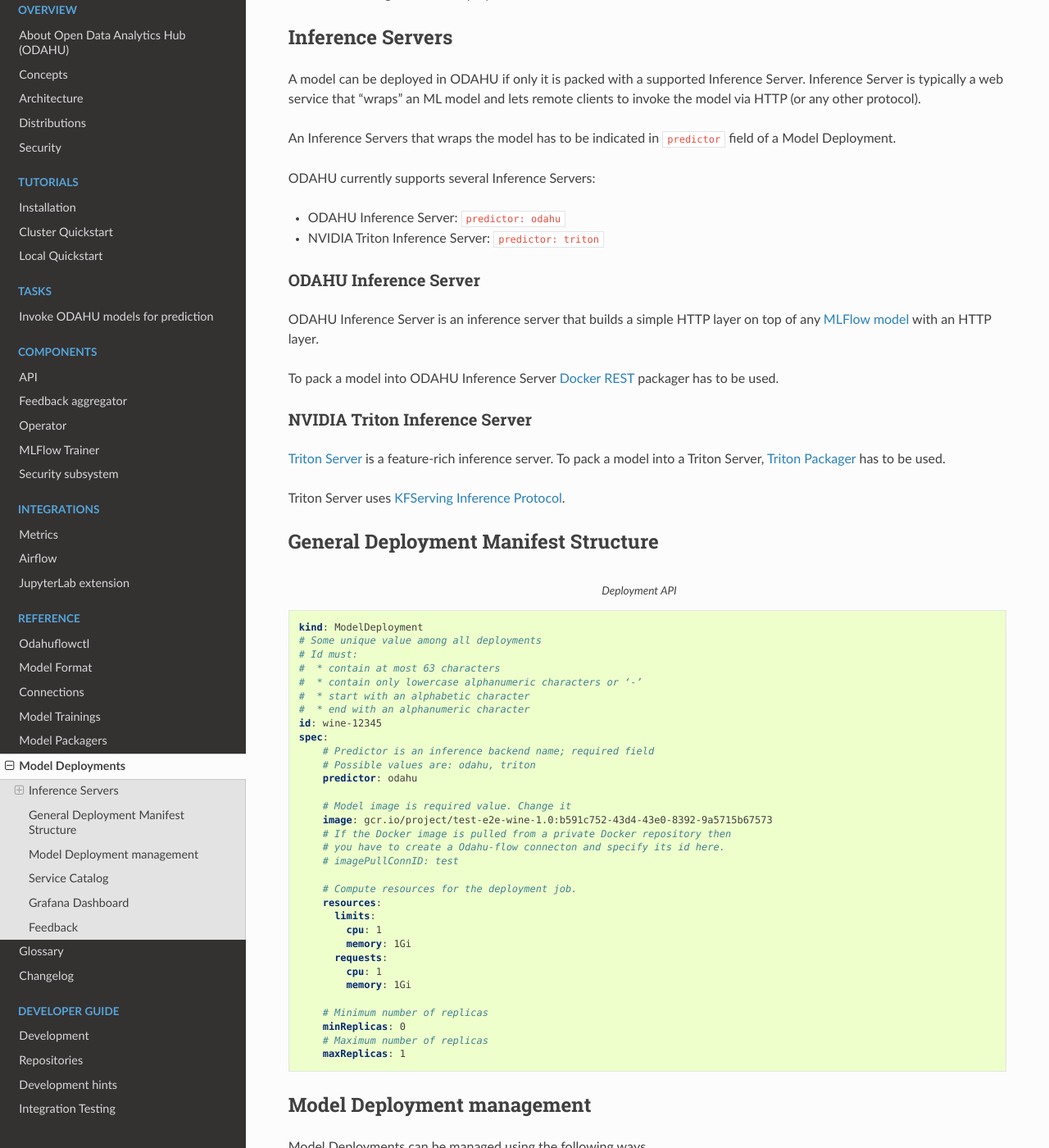
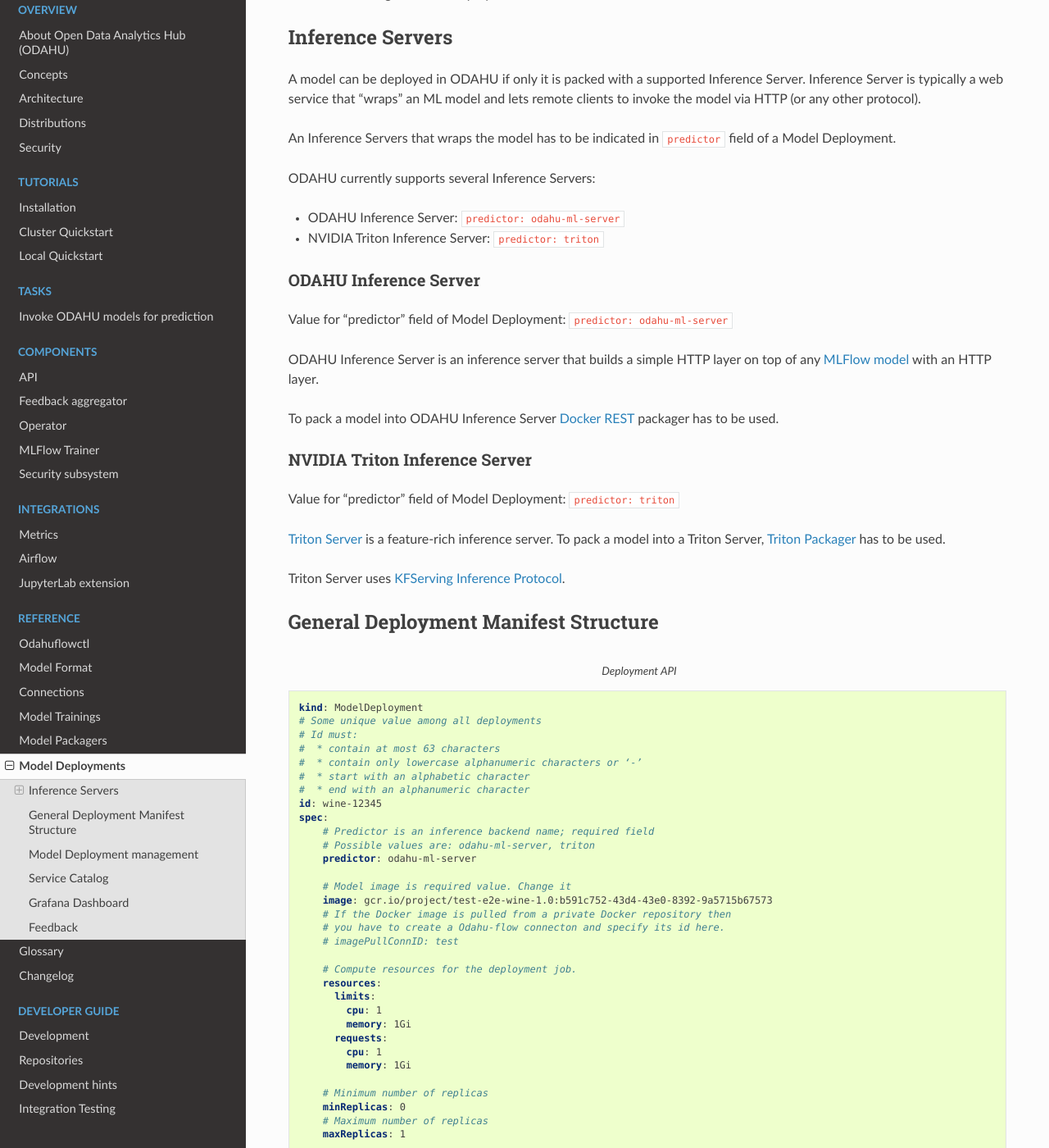
Before and after one commit to odahu/odahu-docs, a Sphinx documentation site: the page built from source/ref_deployments.rst, in a window 1280 px wide and 1400 px high, scrolled down 323 px. Shown: the whole window at 82% size. Built offline with Sphinx 7.4.7 and the Read the Docs theme 2.0.0, drawn with Linux system fonts in a browser that asks for light colours; formulas are drawn with MathJax 3.

```diff
--- a/source/ref_deployments.rst
+++ b/source/ref_deployments.rst
@@ -22,11 +22,13 @@
 
 ODAHU currently supports several Inference Servers:
 
-- ODAHU Inference Server: :code:`predictor: odahu`
+- ODAHU Inference Server: :code:`predictor: odahu-ml-server`
 - NVIDIA Triton Inference Server: :code:`predictor: triton`
 
 ODAHU Inference Server
 ################
+
+Value for "predictor" field of Model Deployment: :code:`predictor: odahu-ml-server`
 
 ODAHU Inference Server is an inference server that builds a simple HTTP layer on top of any
 `MLFlow model <https://www.mlflow.org/docs/latest/models.html>`_ with an HTTP layer.
@@ -35,6 +37,8 @@
 
 NVIDIA Triton Inference Server
 ####################
+
+Value for "predictor" field of Model Deployment: :code:`predictor: triton`
 
 `Triton Server <https://github.com/triton-inference-server/server>`_ is a feature-rich inference server.
 To pack a model into a Triton Server, :ref:`Triton Packager <ref_packagers:Nvidia Triton Packager>` has to be used.
@@ -58,8 +62,8 @@
     id: wine-12345
     spec:
         # Predictor is an inference backend name; required field
-        # Possible values are: odahu, triton
-        predictor: odahu
+        # Possible values are: odahu-ml-server, triton
+        predictor: odahu-ml-server
 
         # Model image is required value. Change it
         image: gcr.io/project/test-e2e-wine-1.0:b591c752-43d4-43e0-8392-9a5715b67573
--- a/source/tutorials_wine.rst
+++ b/source/tutorials_wine.rst
@@ -616,7 +616,7 @@
    kind: ModelDeployment
    spec:
      image: "<fill-in>"
-     predictor: odahu
+     predictor: odahu-ml-server
      minReplicas: 1
      imagePullConnectionID: docker-tutorial
 
```
